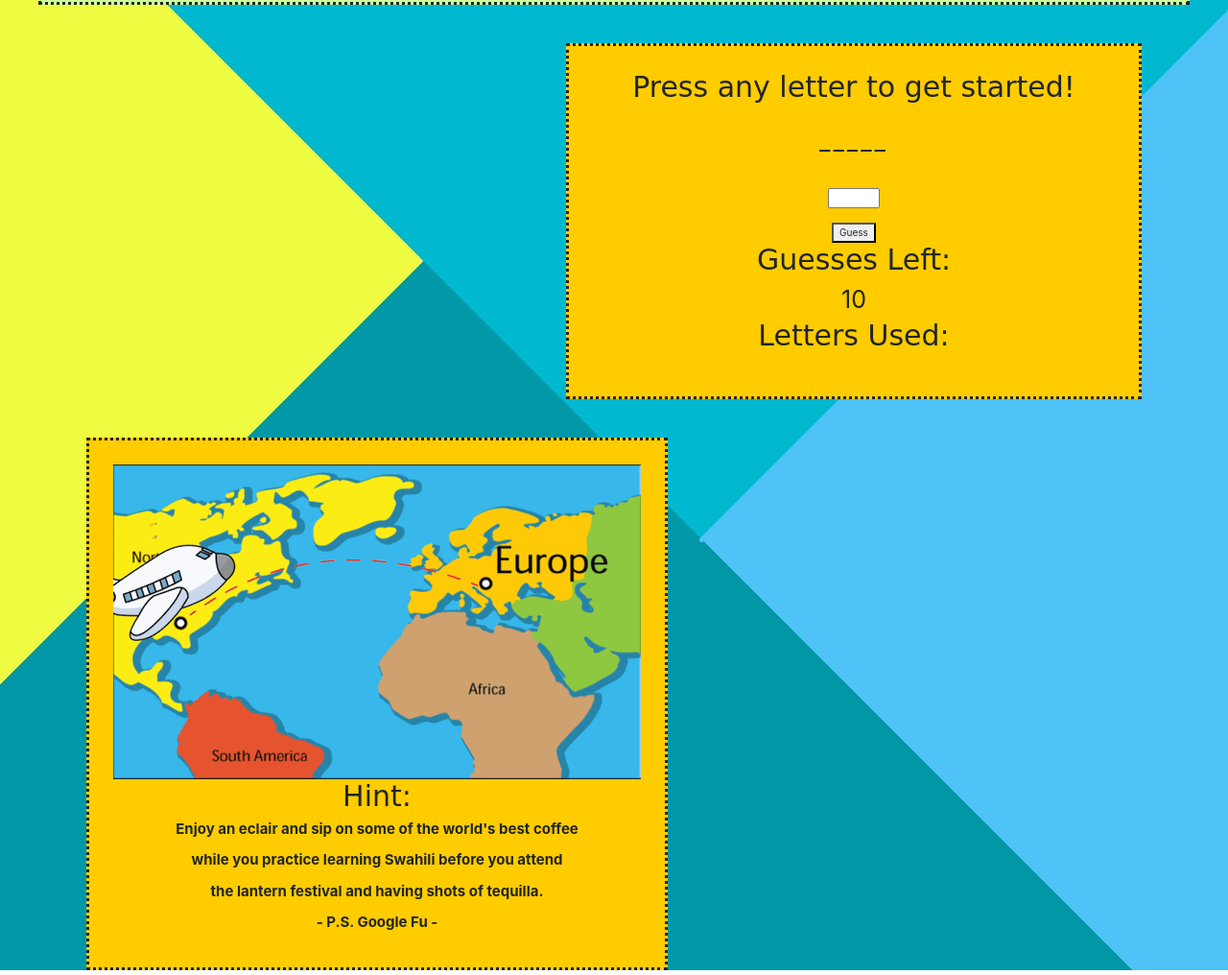
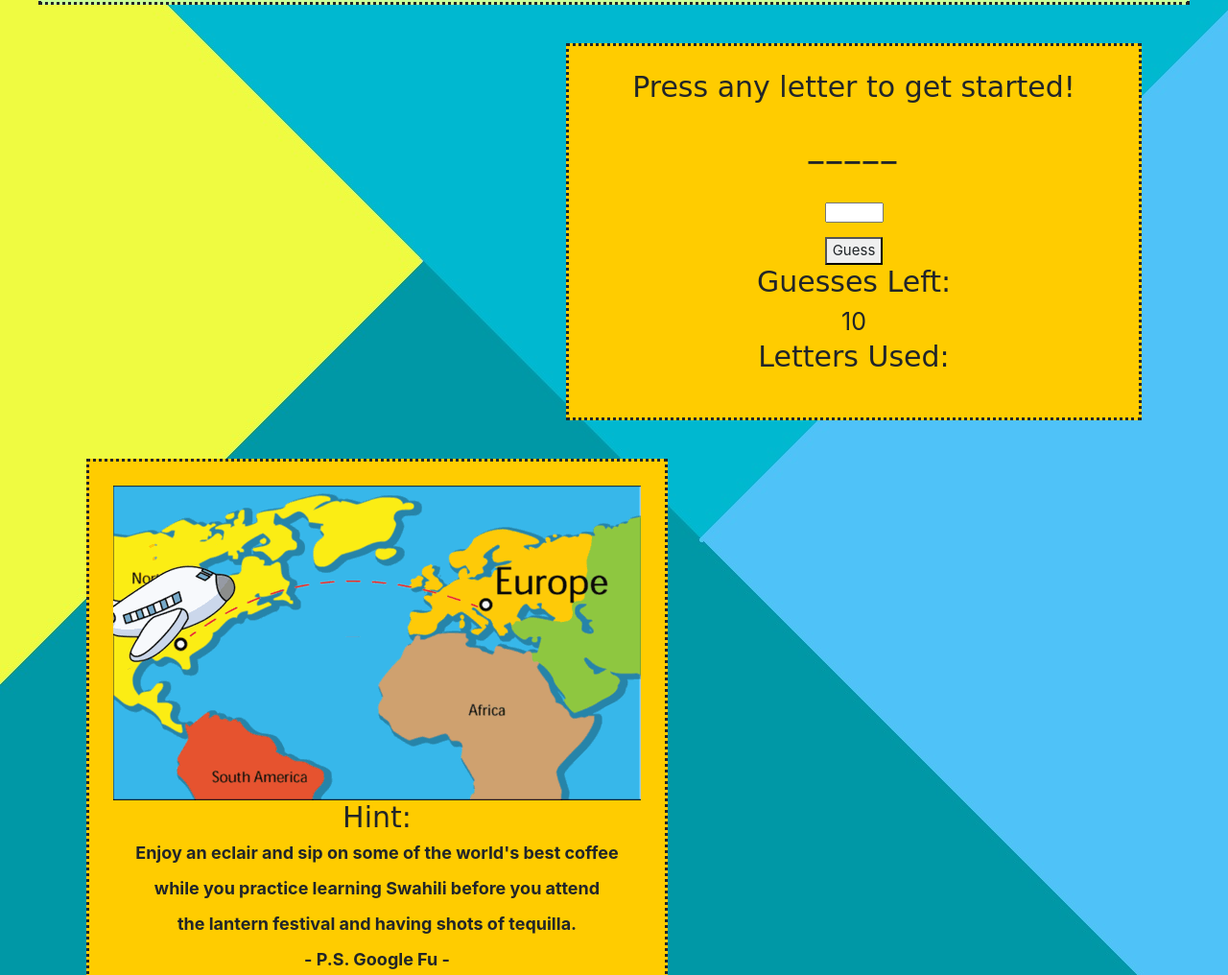
Before and after one commit to melaniecorchado/Hangman-Game, a plain HTML site: page index.html in a window 1280 px wide. Shown: the part 173-1189 px from the top of the page at 96% size. Drawn offline with nearby package versions, Linux system fonts and the light colour scheme; a web font is replaced by a local one.

Commit message:
finalized files

```diff
--- a/assets/css/style.css
+++ b/assets/css/style.css
@@ -27,7 +27,7 @@ h3 {
 }
 
 p {
-	font-size: 15px;
+	font-size: 18px;
 	text-align: center;
 	font-weight: bold;
 }
@@ -54,7 +54,7 @@ section {
 #placeHolder {
 	text-align: center;
 	letter-spacing: 3px;
-	font-size: 25px;
+	font-size: 35px;
 }
 
 #gamestatus {
@@ -66,6 +66,7 @@ section {
 
 #guess{
 	text-align: center;
+	font-size: 15px;
 }
 
 #text{
--- a/index.html
+++ b/index.html
@@ -25,7 +25,7 @@
             <br>
     		      <div id="gamestatus"></div>
             <br>
-    		       <div id="text"><input type="text" size="3" id="letterGuess" maxlength="2"></div>
+    		       <div id="text"><input type="text" size="4" id="letterGuess" maxlength="2"></div>
     		<br>
                      <div id="guess"><button id="button" onclick="guess()"></button>
                      </div>
```
